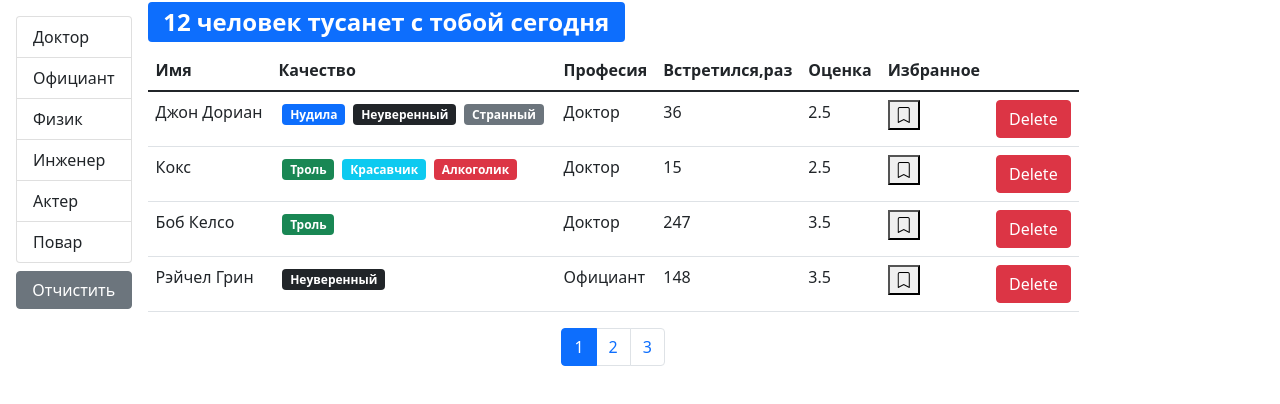
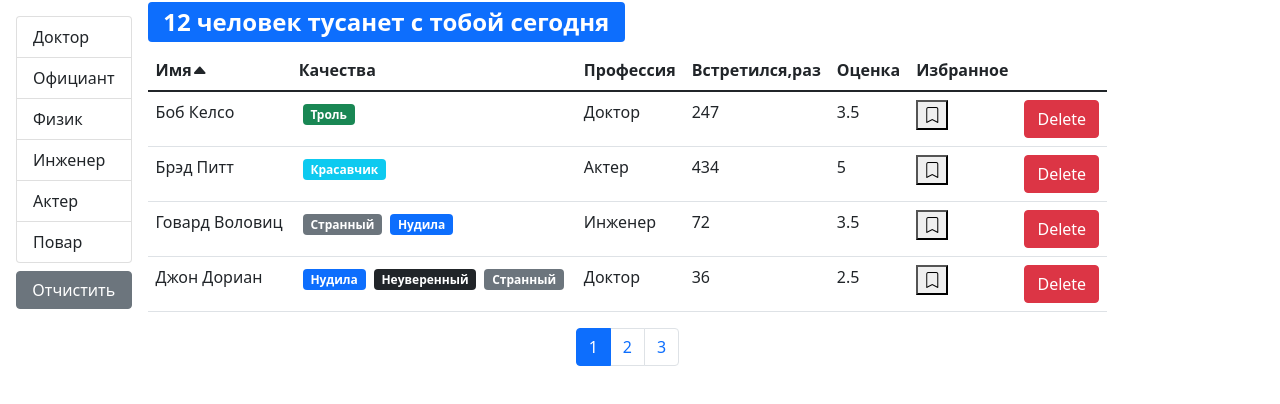
Before and after one commit to StanislavBokov/fast-company, a React (Create React App) app: page / in a window 1280 px wide. Shown: the top 404 px of the page. Built offline with nearby package versions, Linux system fonts and the light colour scheme.

Commit message:
create new functionals

```diff
--- a/src/components/App.js
+++ b/src/components/App.js
@@ -1,31 +1,9 @@
-import React, { useState } from "react";
+import React from "react";
 import Users from "./users";
 
-import API from "../API";
+
 
 function App() {
-    const [users, setUsers] = useState(API.users.fetchAll());
-    const handleDelete = (userId) => {
-        const newList = users.filter((item) => item._id !== userId);
-        setUsers(newList);
-    };
-    const handleToggleBookmark = (id) => {
-        const markId = users.findIndex((c) => c._id === id);
-        !users[markId].bookmark
-            ? (users[markId].bookmark = true)
-            : (users[markId].bookmark = false);
-
-        setUsers([...users]);
-    };
-    return (
-        <div>
-
-            <Users
-                onDelete={handleDelete}
-                onToggleBookmark={handleToggleBookmark}
-                users={users}
-            />
-        </div>
-    );
+    return <Users/>
 }
 export default App;
--- /dev/null
+++ b/src/components/qualitiesList.jsx
@@ -0,0 +1,16 @@
+import React from "react";
+import PropTypes from "prop-types"
+import Qualitie from "./qualitie";
+
+const QualitiesList = ({qualities}) => {
+    return <>
+     {qualities.map((qual) => (
+                    <Qualitie key={qual._id} {...qual} />
+                ))}
+    </>
+}
+QualitiesList.propTypes={
+    QualitiesList:PropTypes.array
+}
+
+export default QualitiesList;
--- /dev/null
+++ b/src/components/table.jsx
@@ -0,0 +1,28 @@
+import React from "react";
+import PropTypes from "prop-types"
+import TableBody from "./tableBody"
+import TableHeader from "./tableHeader"
+
+const Table = ({onSort,selectedSort,columns,data,children}) => {
+    return (
+      <table className="table caption-top">
+        {children || (
+          <>
+             <TableHeader {...{onSort,selectedSort,columns}}/>
+             <TableBody {...{columns,data}}/>
+          </>
+        )}
+
+      </table>
+  )
+}
+Table.propTypes={
+   onSort:PropTypes.func,
+   selectedSort:PropTypes.object,
+   columns:PropTypes.object,
+   data:PropTypes.array,
+   children:PropTypes.array
+}
+
+
+export default Table;
--- /dev/null
+++ b/src/components/tableBody.jsx
@@ -0,0 +1,33 @@
+import React from "react";
+import PropTypes from "prop-types"
+import _ from "lodash"
+
+const TableBody = ({data,columns}) => {
+    const renderContent = (item,column) => {
+        if( columns[column].component) {
+            const component = columns[column].component
+            if(typeof component === "function") {
+                return component(item)
+            }
+            return component
+        }
+         return _.get(item, columns[column].path)
+    }
+    return <tbody>
+        {data.map((item)=><tr key={item._id}>
+            {Object.keys(columns).map((column) => (
+                <td key={column}>
+                    {renderContent(item,column)}
+
+                </td>
+            ))}
+        </tr>)}
+    </tbody>
+}
+
+export default TableBody;
+
+TableBody.propTypes={
+    data:PropTypes.array.isRequired,
+    columns:PropTypes.object.isRequired
+}
--- /dev/null
+++ b/src/components/tableHeader.jsx
@@ -0,0 +1,51 @@
+import React from "react";
+import PropTypes from "prop-types"
+
+
+const TableHeader = ({onSort,selectedSort,columns}) => {
+    const handleSort = (item) => {
+        if(selectedSort.path===item) {
+           onSort({
+               ...selectedSort,
+               order:selectedSort.order === "asc" ? "desc" : "asc"})
+        } else {
+           onSort({path:item,order:"asc"})
+        }
+    }
+    const handleCaret = (item) => {
+        if(selectedSort.path===item) {
+            return selectedSort.order === "asc"
+            ? <i class="bi bi-caret-up-fill"></i>
+            : <i class="bi bi-caret-down-fill"></i>
+        }
+    }
+    return <thead>
+    <tr>
+        {Object.keys(columns).map((column)=>(
+              <th key={column}
+                  onClick={
+                      columns[column].path
+                      ? ()=> handleSort(columns[column].path)
+                      : undefined
+                    }
+
+                    {...{role: columns[column].path && "button"}}
+                  scope="col"
+              >
+                  {columns[column].name}
+                  {handleCaret(columns[column].path)}
+
+              </th>
+        ))}
+    </tr>
+           </thead>
+}
+
+export default TableHeader
+
+TableHeader.propTypes={
+    onSort:PropTypes.func.isRequired,
+    selectedSort:PropTypes.object.isRequired,
+    columns:PropTypes.object.isRequired
+
+}
--- /dev/null
+++ b/src/components/userTable.jsx
@@ -0,0 +1,60 @@
+import React  from 'react';
+import PropTypes from "prop-types"
+import BookMark from './bookmark';
+import QualitiesList from './qualitiesList';
+import Table from './table';
+
+const UserTable = ({
+    users,
+    onSort,
+    selectedSort,
+    onToggleBookmark,
+    onDelete,
+    ...rest}) => {
+   const columns = {
+      name:{path:"name",name:"Имя"},
+      qualities:{
+          name:"Качества",
+          component:(user)=>(<QualitiesList qualities={user.qualities}/>)},
+      profession:{path:"profession.name",name:"Профессия"},
+      completedMeetings:{
+          path:"completedMeetings",
+          name:"Встретился,раз"
+      },
+      rate:{path:"rate",name:"Оценка"},
+      bookmark:{
+          path:"bookmark",
+          name:"Избранное",
+          component: (user) => (
+            <BookMark
+                status={user.bookmark}
+                onClick={() => onToggleBookmark(user._id)}
+           />
+          )
+        },
+      delete:{component:(user)=> (<button
+        className="btn btn-danger"
+        onClick={() => onDelete(user._id)}
+    >
+        Delete
+    </button>)}
+   }
+    return (
+    <Table
+        onSort={onSort}
+        selectedSort={selectedSort}
+        columns={columns}
+        data={users}
+    />
+    )
+}
+
+export default UserTable
+
+UserTable.propTypes={
+    users:PropTypes.array.isRequired,
+    onSort:PropTypes.func.isRequired,
+    selectedSort:PropTypes.object.isRequired,
+    onToggleBookmark:PropTypes.func.isRequired,
+    onDelete:PropTypes.func.isRequired
+}
--- a/src/components/users.jsx
+++ b/src/components/users.jsx
@@ -1,18 +1,35 @@
 import React, { useState,useEffect } from "react";
 import Pagination from "./pagination";
-import User from "./user";
 import { paginate } from "../utils/paginate";
 import PropTypes from "prop-types";
 import API from "../API";
 import GroupList from "./groupList";
 import SearchStatus from "./searchStatus";
+import UserTable from "./userTable";
+import _ from "lodash"
 
-const Users = ({ users:allUsers, ...rest }) => {
+const Users = () => {
 
     const pageSize = 4;
     const [currentPage, setCurrentPage] = useState(1);
     const [proffesions, setProffesion] = useState()
     const [selectedProf,setSelectedProf] = useState()
+    const [sortBy,setSortBy] = useState({path:"name",order:"asc"})
+
+    const [users, setUsers] = useState(API.users.fetchAll());
+    const handleDelete = (userId) => {
+        const newList = users.filter((item) => item._id !== userId);
+        setUsers(newList);
+    };
+    const handleToggleBookmark = (id) => {
+        const markId = users.findIndex((c) => c._id === id);
+        !users[markId].bookmark
+            ? (users[markId].bookmark = true)
+            : (users[markId].bookmark = false);
+
+        setUsers([...users]);
+    };
+
     useEffect(() => {
         API.professions.fetchAll().then((data) => setProffesion(data))
     },[currentPage])
@@ -27,16 +44,20 @@
 
         setSelectedProf(item)
     }
-
     const clearFilter = () => {
         setSelectedProf()
     }
+    const handleSort = (item) => {
+       setSortBy(item)
+    }
 
+    if(users) {
     const filteredUsers = selectedProf
-        ? allUsers.filter((user) => JSON.stringify(user.profession)=== JSON.stringify(selectedProf))
-        : allUsers
+        ? users.filter((user) => JSON.stringify(user.profession) === JSON.stringify(selectedProf))
+        : users
     const count = filteredUsers.length;
-    const userCrop = paginate(filteredUsers, currentPage, pageSize);
+    const sortedUsers = _.orderBy(filteredUsers,[sortBy.path],[sortBy.order])
+    const userCrop = paginate(sortedUsers, currentPage, pageSize);
 
     return (
 
@@ -56,24 +77,13 @@
             <div className="d-flex flex-column">
             <SearchStatus length={count}/>
             {count > 0 && (
-            <table className="table caption-top">
-                <thead>
-                    <tr>
-                        <th scope="col">Имя</th>
-                        <th scope="col">Качество</th>
-                        <th scope="col">Професия</th>
-                        <th scope="col">Встретился,раз</th>
-                        <th>Оценка</th>
-                        <th>Избранное</th>
-                        <th />
-                    </tr>
-                </thead>
-                <tbody>
-                    {userCrop.map((user) => (
-                        <User key={user._id} {...rest} {...user} />
-                    ))}
-                </tbody>
-            </table>)}
+            <UserTable users={userCrop}
+                       onSort={handleSort}
+                       selectedSort={sortBy}
+                       onDelete={handleDelete}
+                       onToggleBookmark={handleToggleBookmark}
+                       />
+            )}
             <div className="d-flex justify-content-center">
             <Pagination
                 itemsCount={count}
@@ -85,7 +95,8 @@
             </div>
 
         </div>
-    );
+    );}
+    return "loading..."
 };
 
 
```
